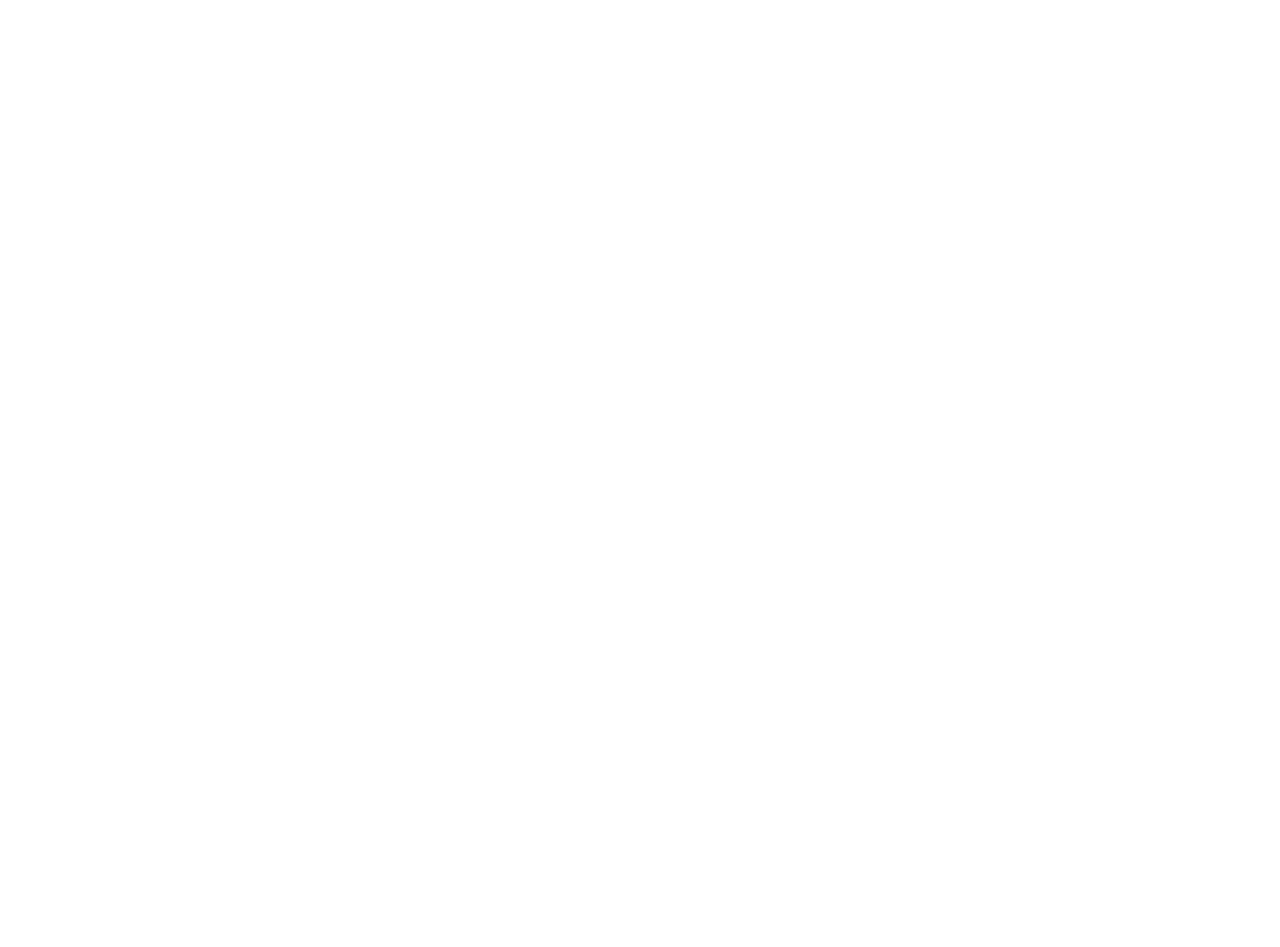
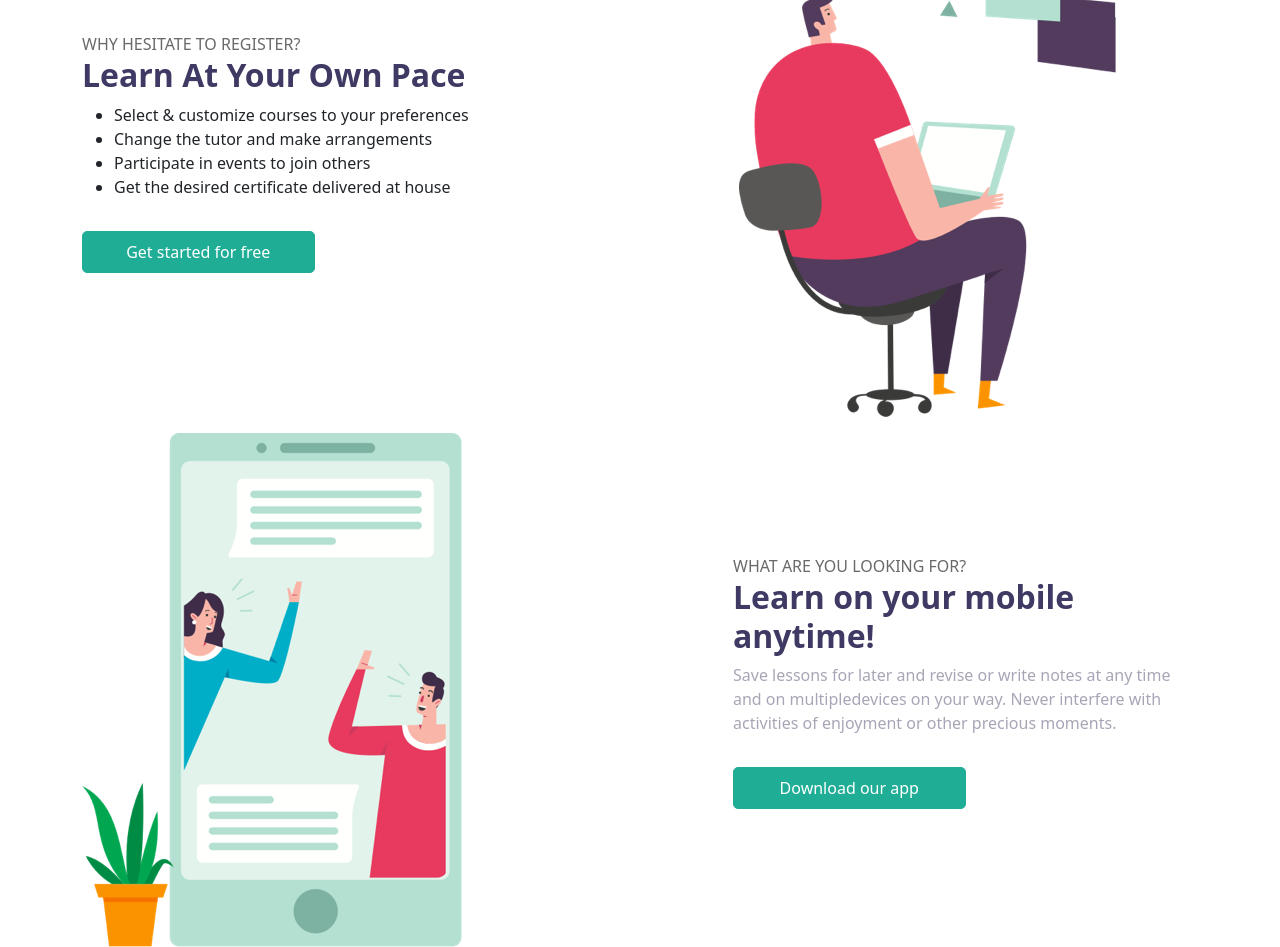
Before and after one commit to AndreaPiazza33/proj-html-vuejs, a Vue app: page / in a window 1280 px wide. Shown: the part 3040-3987 px from the top of the page. Before the commit the page ends 2929 px from the top, so only its background shows below. Built offline with nearby package versions, Linux system fonts and the light colour scheme.

Commit message:
feat: add fifth section

```diff
--- a/src/components/AppMain.vue
+++ b/src/components/AppMain.vue
@@ -138,6 +138,49 @@
       </div>
     </div>
   </div>
+
+  <!--QUINTA SEZIONE-->
+  <div class="container">
+    <div class="flex-horizontal justify-content-between pt-3">
+      <div
+        class="flex-vertical col-5 justify-content-center section-title-left"
+      >
+        <span>WHY HESITATE TO REGISTER?</span>
+        <h2>Learn At Your Own Pace</h2>
+        <ul>
+          <li>Select & customize courses to your preferences</li>
+          <li>Change the tutor and make arrangements</li>
+          <li>Participate in events to join others</li>
+          <li>Get the desired certificate delivered at house</li>
+        </ul>
+        <!--button verde(ripetuto)-->
+        <button class="my-button w-50">Get started for free</button>
+      </div>
+      <!--box immagine-->
+      <div>
+        <img src="img/fifth-section-image-01.png" alt="" />
+      </div>
+    </div>
+    <div class="flex-horizontal justify-content-between pt-3">
+      <!--box immagine-->
+      <div>
+        <img src="img/fifth-section-image-02.png" alt="" />
+      </div>
+      <div
+        class="flex-vertical col-5 justify-content-center section-title-left"
+      >
+        <span>WHAT ARE YOU LOOKING FOR?</span>
+        <h2>Learn on your mobile anytime!</h2>
+        <p>
+          Save lessons for later and revise or write notes at any time and on
+          multipledevices on your way. Never interfere with activities of
+          enjoyment or other precious moments.
+        </p>
+        <!--button verde(ripetuto)-->
+        <button class="my-button w-50">Download our app</button>
+      </div>
+    </div>
+  </div>
 </template>
 
 <style lang="scss" scoped>
```
